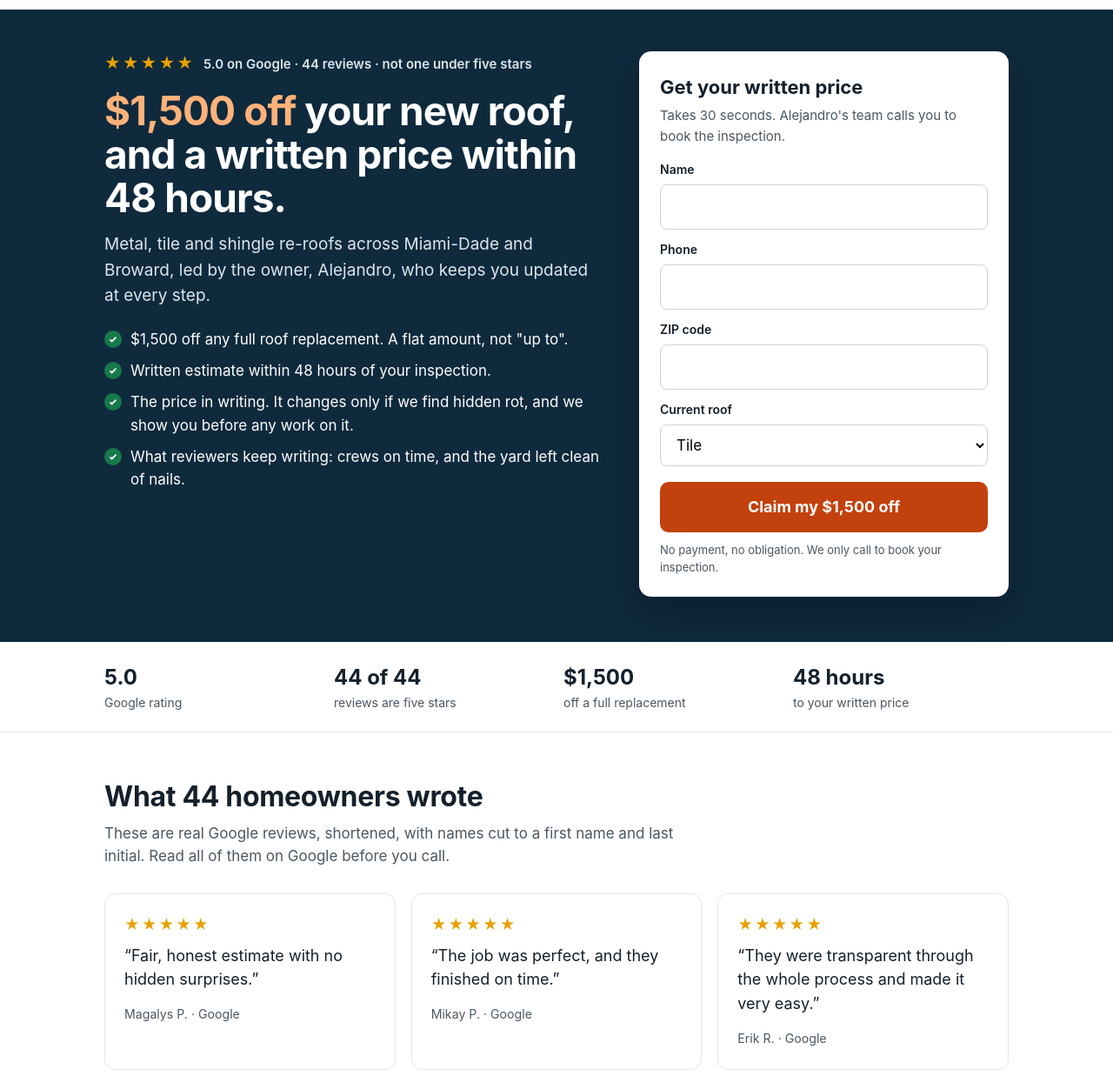
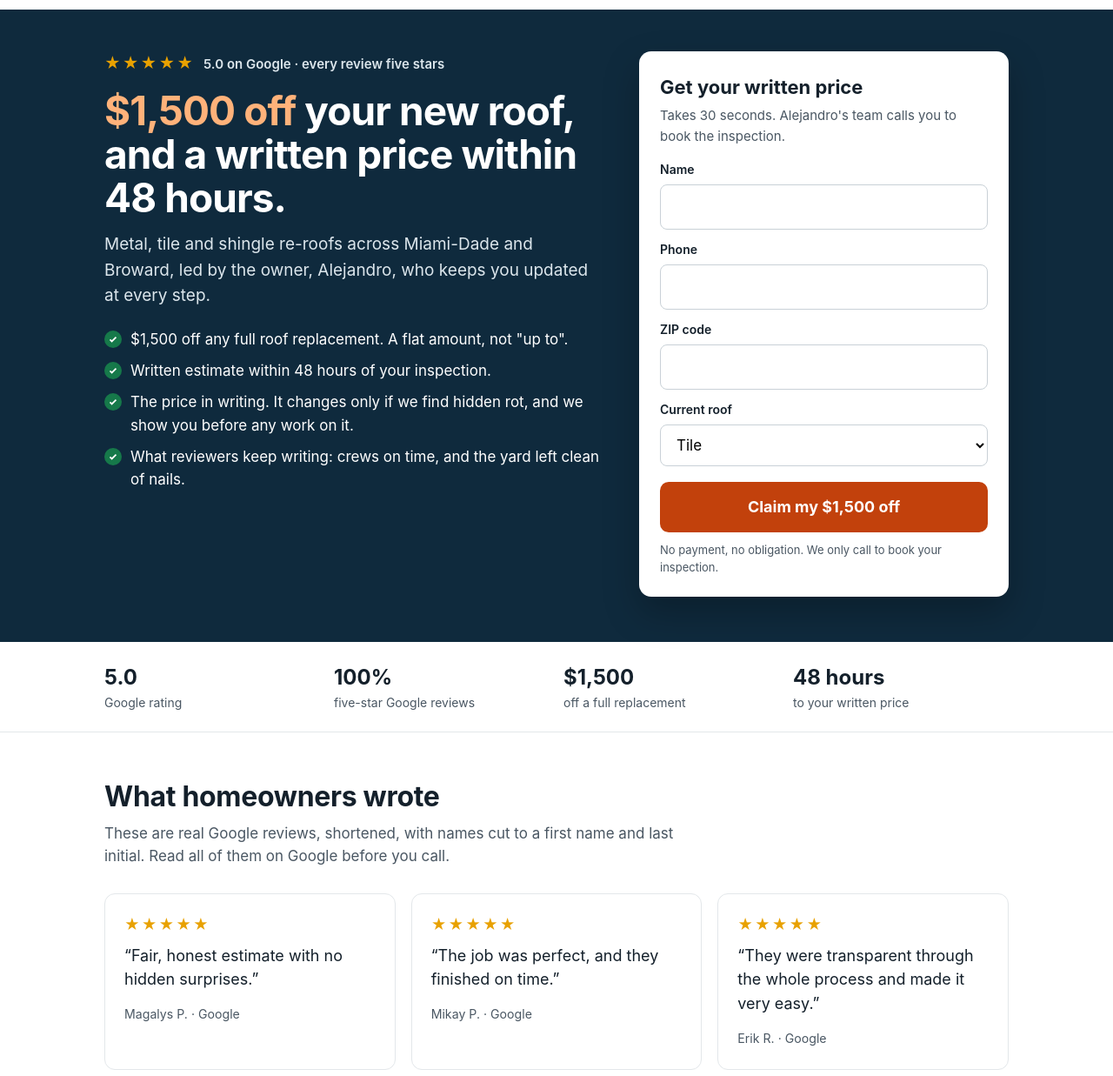
Before and after one commit to AlexisLeza/reroof-landing, a plain HTML site: page index.html in a window 1280 px wide. Shown: the part 63-1300 px from the top of the page at 87% size. Drawn offline with Linux system fonts and the light colour scheme.

Commit message:
Drop the review count; keep the five-star record
Co-Authored-By: Claude Opus 5.5 <noreply@anthropic.com>

```diff
--- a/index.html
+++ b/index.html
@@ -89,7 +89,7 @@ footer{font-size:13px;color:var(--soft);padding:26px 0 90px}
 <div class="hero">
   <div class="wrap">
     <div>
-      <div class="stars"><b>★★★★★</b> 5.0 on Google · 44 reviews · not one under five stars</div>
+      <div class="stars"><b>★★★★★</b> 5.0 on Google · every review five stars</div>
       <h1><em>$1,500 off</em> your new roof, and a written price within 48 hours.</h1>
       <p class="sub">Metal, tile and shingle re-roofs across Miami-Dade and Broward, led by the owner, Alejandro, who keeps you updated at every step.</p>
       <ul class="ticks">
@@ -115,14 +115,14 @@ footer{font-size:13px;color:var(--soft);padding:26px 0 90px}
 
 <div class="proofbar"><div class="wrap">
   <div><b>5.0</b>Google rating</div>
-  <div><b>44 of 44</b>reviews are five stars</div>
+  <div><b>100%</b>five-star Google reviews</div>
   <div><b>$1,500</b>off a full replacement</div>
   <div><b>48 hours</b>to your written price</div>
 </div></div>
 
 <section>
   <div class="wrap">
-    <h2 class="s">What 44 homeowners wrote</h2>
+    <h2 class="s">What homeowners wrote</h2>
     <p class="lead">These are real Google reviews, shortened, with names cut to a first name and last initial. Read all of them on Google before you call.</p>
     <div class="reviews">
       <div class="rev"><div class="st">★★★★★</div><q>Fair, honest estimate with no hidden surprises.</q><small>Magalys P. · Google</small></div>
```
